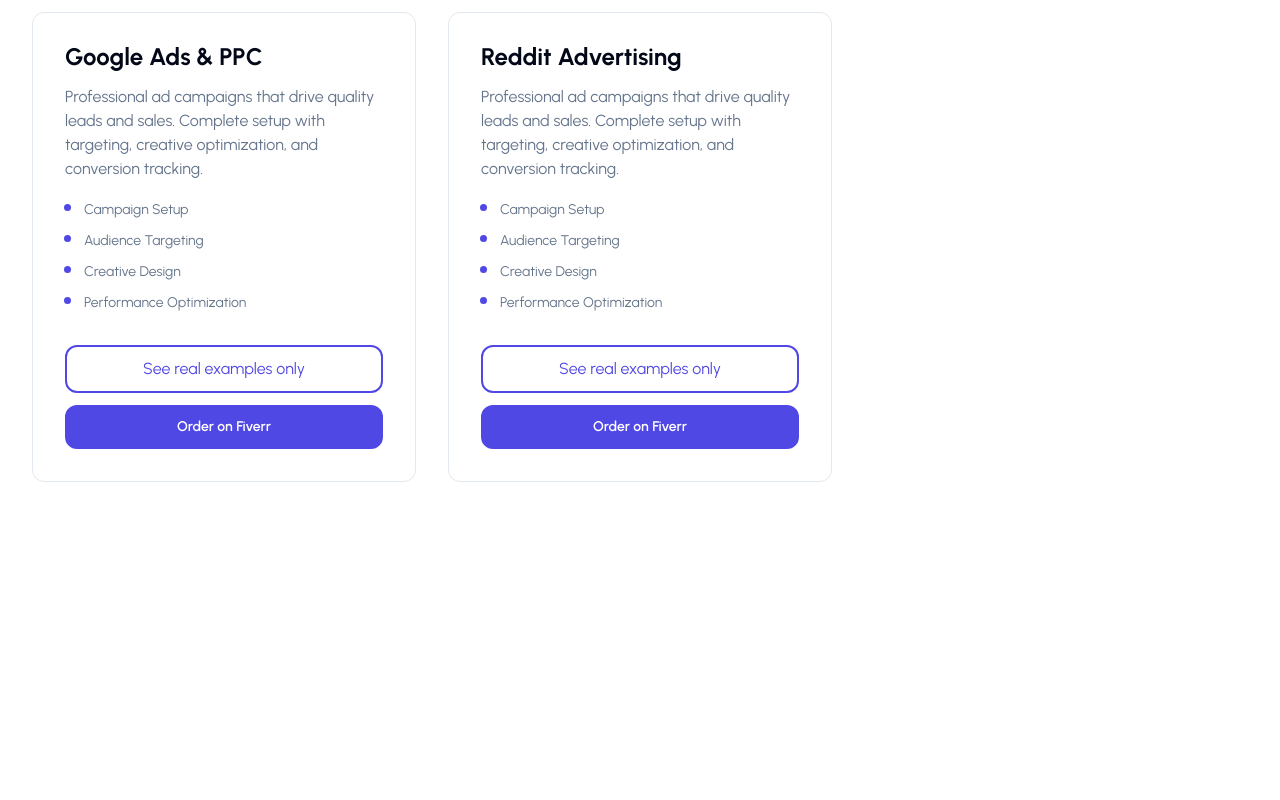
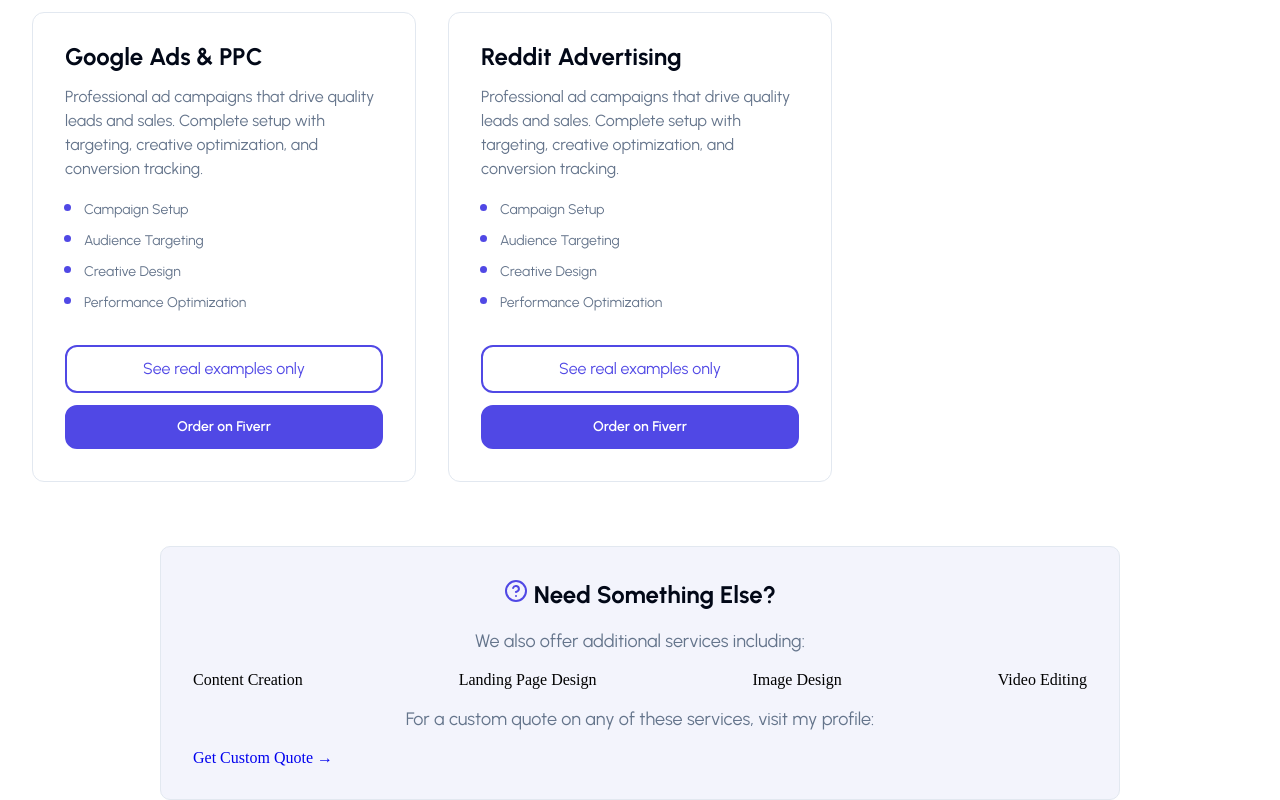
Before and after one commit to dreamlabityasin/Test, a plain HTML site: page index.html in a window 1280 px wide. Shown: the part 1697-2497 px from the top of the page. Before the commit the page ends 2179 px from the top, so only its background shows below. Drawn offline with Linux system fonts and the light colour scheme.

Commit message:
first commit

```diff
--- a/CSS/index.css
+++ b/CSS/index.css
@@ -248,7 +248,49 @@
     border: 2px solid hsl(243 75% 59%);
 }
 
+.need-else-section{
+    margin-top: 64px;
+}
 
+.need-else-section .container{
+    width: 894px;
+    margin: 0 auto;
+    padding: 32px;
+    background-color: #f3f4fc;
+    border-radius: 10px;
+    border: 1px solid hsl(214.3 31.8% 91.4%);
+}
+
+.need-else-section .container h3{
+    font-size: 24px;
+    font-weight: 700;
+    line-height: 32px;
+    font-family: "Urbanist", sans-serif;
+    color: hsl(222.2 84% 4.9%);
+    text-align: center;
+}
+
+.need-else-section .container p{
+    margin-top: 16px;
+    font-size: 18px;
+    line-height: 28px;
+    font-weight: 400;
+    color: hsl(215.4 16.3% 46.9%);
+    font-family: "Urbanist", sans-serif;
+    margin-bottom: 16px;
+    text-align: center;
+}
+
+.need-else-section .container .else-list-item{
+    display: flex;
+    justify-content: space-between;
+
+}
+
+.need-else-section .container .else-list-item a{
+    align-self: center;
+    text-align: center;
+}
 
 
 
--- a/index.html
+++ b/index.html
@@ -186,14 +186,14 @@
 <!-- ------------------------------------------------------------------------------------------------
                               Need Something Else Section Start
 -- ------------------------------------------------------------------------------------------------>
-<!-- <div class="need-else-section">
+<div class="need-else-section">
     <div class="container">
         <div>
-            <h3><span><svg xmlns="http://www.w3.org/2000/svg" width="24" height="24" viewBox="0 0 24 24" fill="none" stroke="currentColor" stroke-width="2" stroke-linecap="round" stroke-linejoin="round" class="lucide lucide-circle-help w-8 h-8 text-primary mr-3"><circle cx="12" cy="12" r="10"></circle><path d="M9.09 9a3 3 0 0 1 5.83 1c0 2-3 3-3 3"></path><path d="M12 17h.01"></path></svg></span> Need Something Else?</h3>
+            <h3><span><svg style="color: #5048e5;" xmlns="http://www.w3.org/2000/svg" width="24" height="24" viewBox="0 0 24 24" fill="none" stroke="currentColor" stroke-width="2" stroke-linecap="round" stroke-linejoin="round" class="lucide lucide-circle-help w-8 h-8 text-primary mr-3"><circle cx="12" cy="12" r="10"></circle><path d="M9.09 9a3 3 0 0 1 5.83 1c0 2-3 3-3 3"></path><path d="M12 17h.01"></path></svg></span> Need Something Else?</h3>
             <p>We also offer additional services including:</p>
         </div>
         <div>
-            <ul>
+            <ul class="else-list-item">
                 <li>Content Creation</li>
                 <li>Landing Page Design</li>
                 <li>Image Design</li>
@@ -203,7 +203,7 @@
         <p>For a custom quote on any of these services, visit my profile:</p>
         <a href="#">Get Custom Quote →</a>
     </div>
-</div> -->
+</div>
 <!-- ------------------------------------------------------------------------------------------------
                                Need Something Else Section End
 -- ---------------------------------------------------------------------------------------------- -->
```
